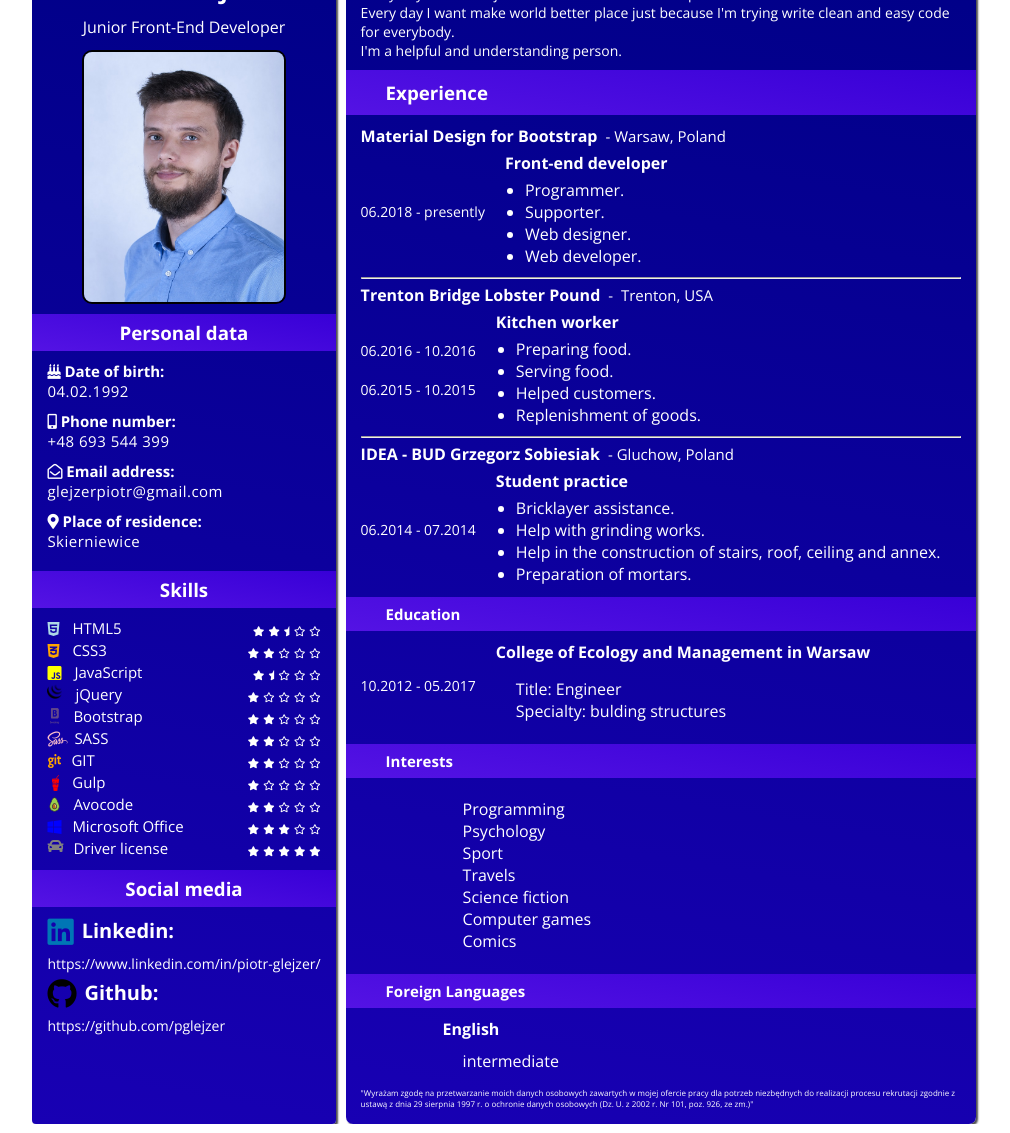
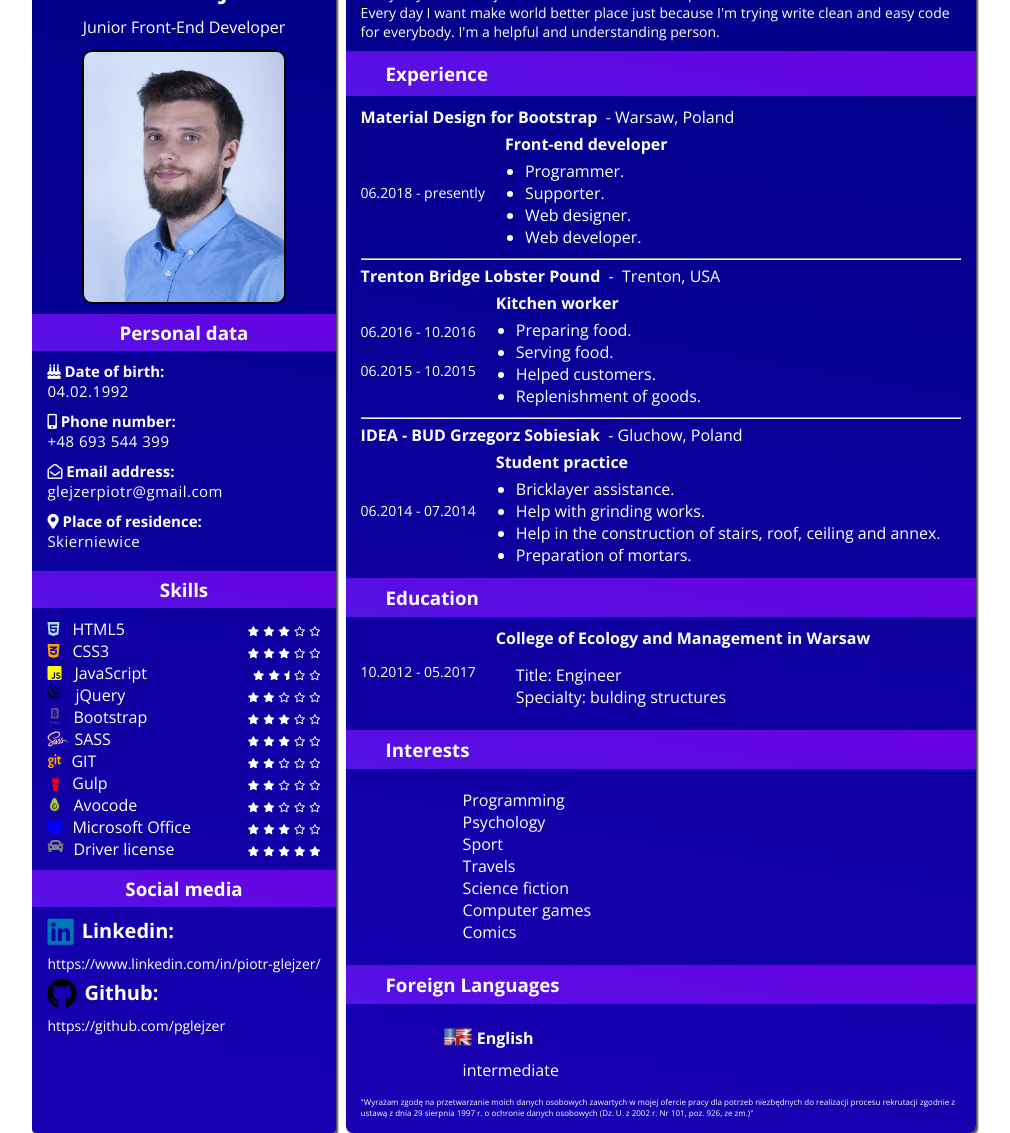
Before and after one commit to pglejzer/cv, a plain HTML site: page index.html in a window 1280 px wide. Shown: the part 50-1183 px from the top of the page, without its empty margins (136-1146 px from the left). Drawn offline with nearby package versions, Linux system fonts and the light colour scheme.

Commit message:
2.0.1 version

```diff
--- a/index.html
+++ b/index.html
@@ -36,42 +36,42 @@
                     <div class="about__container"><i class="fab fa-html5"></i>
                         <p class="about__text">HTML5</p>
                     </div>
-                    <div class="about__stars"><i class="fa-star fas"></i> <i class="fa-star fas"></i> <i class="fas fa-star-half"></i>
+                    <div class="about__stars"><i class="fa-star fas"></i> <i class="fa-star fas"></i> <i class="fa-star fas"></i>
                         <i class="fa-star far"></i> <i class="fa-star far"></i></div>
                 </div>
                 <div class="about__information">
                     <div class="about__container"><i class="fab fa-css3-alt"></i>
                         <p class="about__text">CSS3</p>
                     </div>
-                    <div class="about__stars"><i class="fa-star fas"></i> <i class="fa-star fas"></i> <i class="fa-star far"></i>
+                    <div class="about__stars"><i class="fa-star fas"></i> <i class="fa-star fas"></i> <i class="fa-star fas"></i>
                         <i class="fa-star far"></i> <i class="fa-star far"></i></div>
                 </div>
                 <div class="about__information">
                     <div class="about__container"><i class="fab fa-js-square"></i>
                         <p class="about__text">JavaScript</p>
                     </div>
-                    <div class="about__stars"><i class="fa-star fas"></i> <i class="fas fa-star-half"></i> <i class="fa-star far"></i>
+                    <div class="about__stars"><i class="fa-star fas"></i> <i class="fa-star fas"></i> <i class="fas fa-star-half"></i>
                         <i class="fa-star far"></i> <i class="fa-star far"></i></div>
                 </div>
                 <div class="about__information">
                     <div class="about__container"><img alt="boostrap icon" class="about__img about__img--jq" src="img/if_jquery_282807.png">
                         <p class="about__text">jQuery</p>
                     </div>
-                    <div class="about__stars"><i class="fa-star fas"></i> <i class="fa-star far"></i> <i class="fa-star far"></i>
+                    <div class="about__stars"><i class="fa-star fas"></i> <i class="fa-star fas"></i> <i class="fa-star far"></i>
                         <i class="fa-star far"></i> <i class="fa-star far"></i></div>
                 </div>
                 <div class="about__information">
                     <div class="about__container"><img alt="boostrap icon" class="about__img" src="img/seeicons__57e90b703eba6.png">
                         <p class="about__text about__text--boot">Bootstrap</p>
                     </div>
-                    <div class="about__stars"><i class="fa-star fas"></i> <i class="fa-star fas"></i> <i class="fa-star far"></i>
+                    <div class="about__stars"><i class="fa-star fas"></i> <i class="fa-star fas"></i> <i class="fa-star fas"></i>
                         <i class="fa-star far"></i> <i class="fa-star far"></i></div>
                 </div>
                 <div class="about__information">
                     <div class="about__container"><i class="fab fa-sass"></i>
                         <p class="about__text about__text--sass">SASS</p>
                     </div>
-                    <div class="about__stars"><i class="fa-star fas"></i> <i class="fa-star fas"></i> <i class="fa-star far"></i>
+                    <div class="about__stars"><i class="fa-star fas"></i> <i class="fa-star fas"></i> <i class="fa-star fas"></i>
                         <i class="fa-star far"></i> <i class="fa-star far"></i></div>
                 </div>
                 <div class="about__information">
@@ -85,7 +85,7 @@
                     <div class="about__container"><i class="fab fa-gulp"></i>
                         <p class="about__text">Gulp</p>
                     </div>
-                    <div class="about__stars"><i class="fa-star fas"></i> <i class="fa-star far"></i> <i class="fa-star far"></i>
+                    <div class="about__stars"><i class="fa-star fas"></i> <i class="fa-star fas"></i> <i class="fa-star far"></i>
                         <i class="fa-star far"></i> <i class="fa-star far"></i></div>
                 </div>
                 <div class="about__information">
@@ -132,8 +132,7 @@
             <p class="work__text">I'm junior front-end developer which don't afraid of difficult challenges and try do
                 the best every day entrusted job with satisfaction and with passion.</p>
             <p class="work__text">Every day I want make world better place just because I'm trying write clean and easy
-                code for everybody.</p>
-            <p class="work__text">I'm a helpful and understanding person.</p>
+                code for everybody. I'm a helpful and understanding person.</p>
             <div class="work__mainexp">
                 <h3 class="work__title">Experience</h3>
             </div>
@@ -230,7 +229,8 @@
                     </div>
                     <div class="work__times">
                         <div class="work__about work__about--interes">
-                            <h4>English</h4>
+                            <h4> <img class="work__english" src="img/English-Language-Flag-1-icon.png" alt="english flag">
+                                English</h4>
                             <ul class="work__ul work__ul--education">
                                 <li class="work__link">intermediate</li>
                             </ul>
--- a/scss/style.scss
+++ b/scss/style.scss
@@ -7,6 +7,13 @@ $white: #ffF;
     font-family: 'Open Sans', sans-serif;
     margin: 0;
     padding: 0;
+}
+
+@page {
+    size: auto;
+    /* auto is the initial value */
+    margin: 10px;
+    /* this affects the margin in the printer settings */
 }
 
 .main {
@@ -52,7 +59,7 @@ $white: #ffF;
 
         .about__me {
             .about__date {
-                background-image: linear-gradient(10deg, #5413e4, #3800d7);
+                background-image: linear-gradient(10deg, #5413e4, #6800E1);
                 margin: 10px -15px 10px -15px;
                 padding: 6px;
 
@@ -75,7 +82,7 @@ $white: #ffF;
 
         .about__skills {
             .about__date {
-                background-image: linear-gradient(10deg, #5413e4, #3800d7);
+                background-image: linear-gradient(10deg, #5413e4, #6800E1);
                 margin: 10px -15px 10px -15px;
                 padding: 6px;
 
@@ -144,7 +151,6 @@ $white: #ffF;
 
                 .about__text {
                     margin-left: 13px;
-                    font-size: 15px;
                 }
 
                 .about__text--boot,
@@ -174,7 +180,7 @@ $white: #ffF;
 
         .about__media {
             .about__date {
-                background-image: linear-gradient(10deg, #5413e4, #3800d7);
+                background-image: linear-gradient(10deg, #5413e4, #6800E1);
                 margin: 10px -15px 10px -15px;
                 padding: 6px;
 
@@ -232,7 +238,7 @@ $white: #ffF;
         }
 
         .work__mainexp {
-            background-image: linear-gradient(10deg, #5413e4, #3800d7);
+            background-image: linear-gradient(10deg, #5413e4, #6800E1);
             margin: 5px -15px 5px -15px;
 
             .work__title {
@@ -250,17 +256,15 @@ $white: #ffF;
                 margin-top: 5px;
 
                 .work__company--bg {
-                    background-image: linear-gradient(10deg, #5413e4, #3800d7);
+                    background-image: linear-gradient(10deg, #5413e4, #6800E1);
                     margin: 7px -15px 5px -15px;
 
                     .work__company {
-                        font-size: 15px;
                         padding: 7px 40px;
                     }
                 }
 
                 .work__company--span {
-                    font-size: 15px;
                     font-weight: 400;
                 }
             }
@@ -279,10 +283,12 @@ $white: #ffF;
                     font-size: 14px;
                     margin-top: 50px;
                 }
-                .work__time-usa{
-                    margin-top:20px;
+
+                .work__time-usa {
+                    margin-top: 20px;
                 }
-                .work__time-study{
+
+                .work__time-study {
                     margin-top: 35px;
                 }
 
@@ -297,8 +303,11 @@ $white: #ffF;
             .work__about {
                 margin-left: 20px;
 
-                .work__address {
-                    font-size: 15px;
+                .work__english {
+                    width: 30px;
+                    height: 100%;
+                    position: relative;
+                    top: 8px;
                 }
 
                 .work__company--res {
```
Also changed, not shown: css/style.css, css/style.min.css, img/English-Language-Flag-1-icon.png (added).
